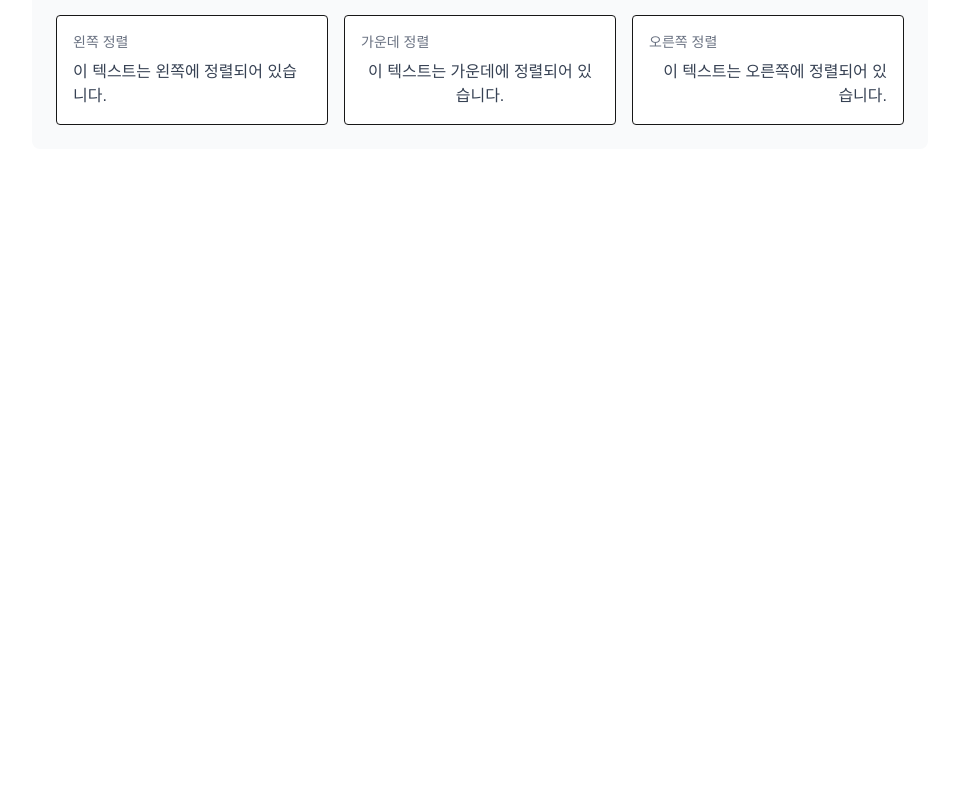
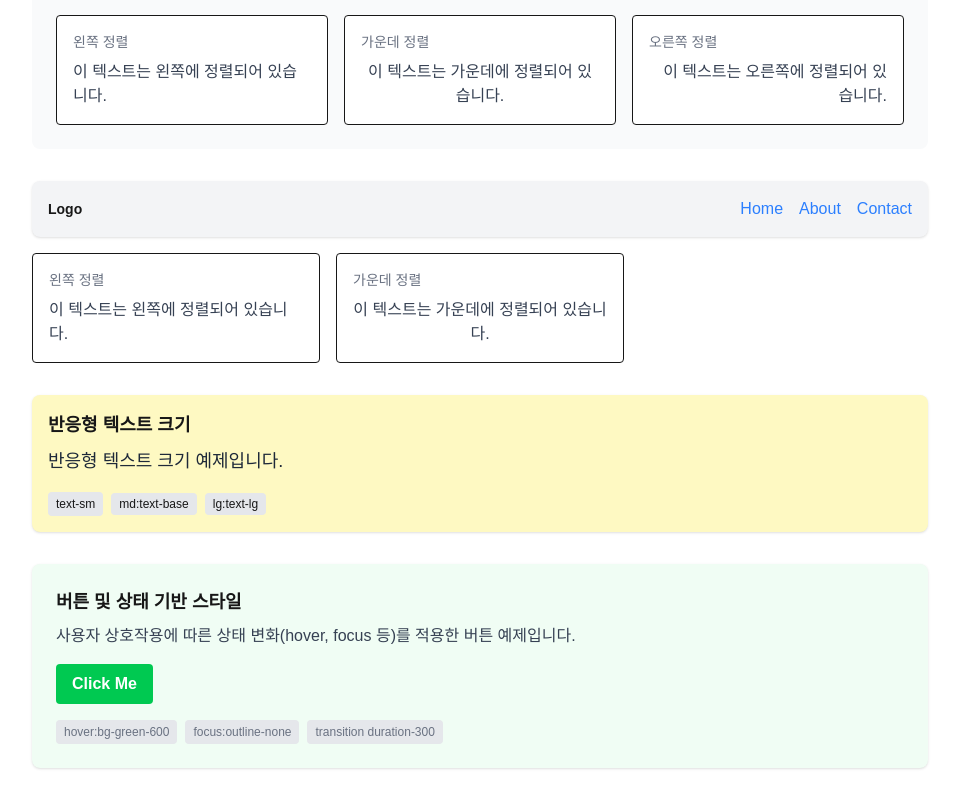
Before and after one commit to awjae/mamogram, a Next.js app: page /design-system in a window 1280 px wide. Shown: the part 1305-2105 px from the top of the page, without its empty margins (160-1119 px from the left). Before the commit the page ends 1486 px from the top, so only its background shows below. Built offline with nearby package versions, Linux system fonts and the light colour scheme.

Commit message:
feature: 예제 추가

```diff
--- /dev/null
+++ b/app/design-system/components/button-styling.tsx
@@ -0,0 +1,27 @@
+
+interface ButtonStylingProps {
+  label?: string;
+}
+
+export function ButtonStyling({ label = "Click Me" }: ButtonStylingProps) {
+  return (
+    <div className="space-y-4">
+      <div className="bg-green-50 p-6 rounded-lg shadow">
+        <h2 className="text-lg font-bold mb-2">버튼 및 상태 기반 스타일</h2>
+        <p className="text-gray-700 mb-4">
+          사용자 상호작용에 따른 상태 변화(hover, focus 등)를 적용한 버튼 예제입니다.
+        </p>
+        <button
+          className="bg-green-500 text-white px-4 py-2 rounded hover:bg-green-600 focus:outline-none transition duration-300 font-semibold"
+        >
+          {label}
+        </button>
+        <div className="mt-4 text-xs text-gray-500">
+          <span className="inline-block bg-gray-200 rounded px-2 py-1 mr-2">hover:bg-green-600</span>
+          <span className="inline-block bg-gray-200 rounded px-2 py-1 mr-2">focus:outline-none</span>
+          <span className="inline-block bg-gray-200 rounded px-2 py-1">transition duration-300</span>
+        </div>
+      </div>
+    </div>
+  );
+}
--- /dev/null
+++ b/app/design-system/components/layout-example.tsx
@@ -0,0 +1,33 @@
+
+interface LayoutExampleProps {
+  logoText?: string;
+}
+
+export function LayoutExample({ logoText = "Logo" }: LayoutExampleProps) {
+  return <div className="space-y-4">
+    <div className="flex justify-between items-center bg-gray-100 p-4 rounded-lg shadow">
+      <div className="text-sm font-bold">{logoText}</div>
+      <div className="flex gap-4">
+        <a href="#" className="text-blue-500 hover:underline">
+          Home
+        </a>
+        <a href="#" className="text-blue-500 hover:underline">
+          About
+        </a>
+        <a href="#" className="text-blue-500 hover:underline">
+          Contact
+        </a>
+      </div>
+    </div>
+    <div className="grid grid-cols-1 md:grid-cols-3 gap-4">
+      <div className="bg-white p-4 rounded border">
+        <p className="text-sm text-gray-500 mb-2">왼쪽 정렬</p>
+        <p className="text-left text-gray-700">이 텍스트는 왼쪽에 정렬되어 있습니다.</p>
+      </div>
+      <div className="bg-white p-4 rounded border">
+        <p className="text-sm text-gray-500 mb-2">가운데 정렬</p>
+        <p className="text-center text-gray-700">이 텍스트는 가운데에 정렬되어 있습니다.</p>
+      </div>
+    </div>
+  </div>
+}
--- /dev/null
+++ b/app/design-system/components/responsive-example.tsx
@@ -0,0 +1,24 @@
+
+interface ResponsiveExampleProps {
+  text?: string;
+}
+
+export function ResponsiveExample({
+  text = "반응형 텍스트 크기 예제입니다.",
+}: ResponsiveExampleProps) {
+  return (
+    <div className="space-y-4">
+      <div className="bg-yellow-100 p-4 rounded-lg shadow">
+        <h2 className="text-lg font-bold mb-2">반응형 텍스트 크기</h2>
+        <div className="text-sm md:text-base lg:text-lg text-gray-800">
+          {text}
+        </div>
+        <div className="mt-4">
+          <span className="inline-block bg-gray-200 text-xs rounded px-2 py-1 mr-2">text-sm</span>
+          <span className="inline-block bg-gray-200 text-xs rounded px-2 py-1 mr-2 md:inline hidden">md:text-base</span>
+          <span className="inline-block bg-gray-200 text-xs rounded px-2 py-1 lg:inline hidden">lg:text-lg</span>
+        </div>
+      </div>
+    </div>
+  );
+}
--- a/app/design-system/page.tsx
+++ b/app/design-system/page.tsx
@@ -1,15 +1,23 @@
+import { ButtonStyling } from "./components/button-styling";
+import { LayoutExample } from "./components/layout-example";
+import { ResponsiveExample } from "./components/responsive-example";
 import { Styling } from "./components/styling";
 
 export default function DesignSystemPage() {
   return (
     <div className="min-h-screen bg-background p-8">
-      <div className="max-w-4xl mx-auto">
+      <div className="max-w-4xl mx-auto space-y-8">
         <h1 className="text-4xl font-bold text-foreground mb-8">
           디자인 시스템
         </h1>
 
         <Styling />
 
+        <LayoutExample />
+
+        <ResponsiveExample />
+
+        <ButtonStyling />
       </div>
     </div>
   );
```
